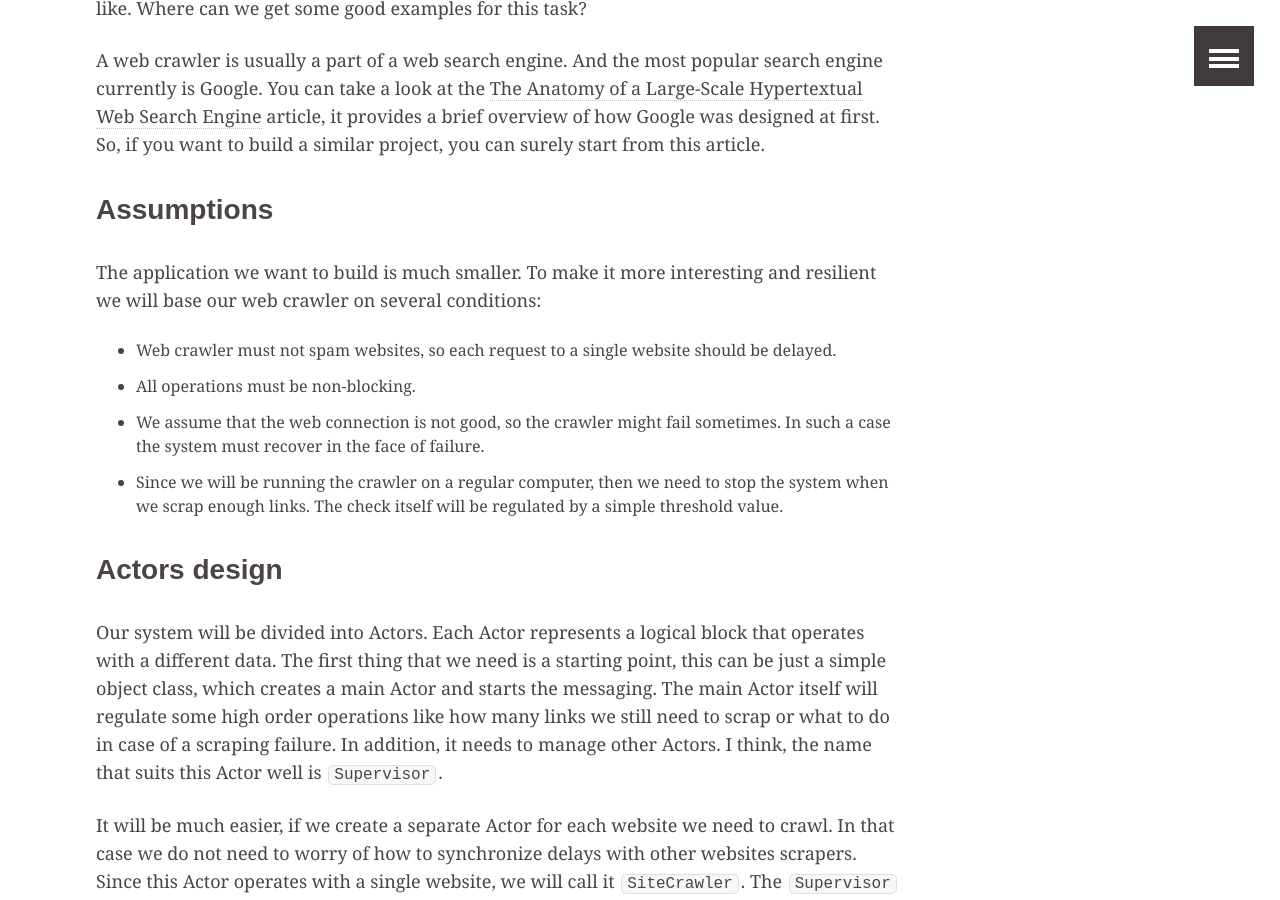
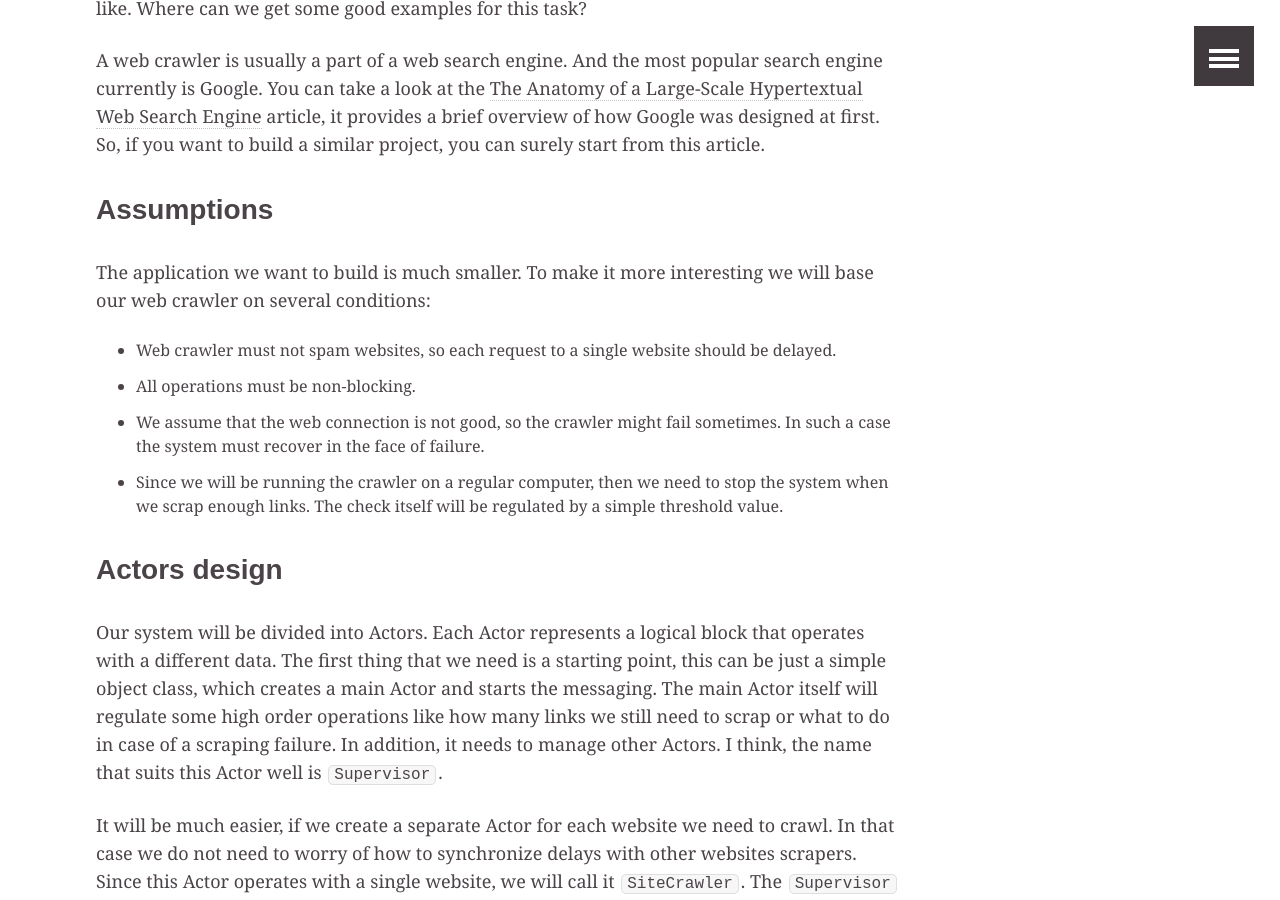
Before and after one commit to Foat/foat.github.io, a Jekyll site: the page built from _posts/articles/2016-01-17-crawling-with-akka.markdown, in a window 1280 px wide and 900 px high, scrolled down 723 px. Built offline with Jekyll 4.4.1, drawn with Linux system fonts in a browser that asks for light colours; comment, search, counter and statistics services are not loaded; some of the changed text lies outside the part shown.

Commit message:
text updates

```diff
--- a/_posts/articles/2016-01-17-crawling-with-akka.markdown
+++ b/_posts/articles/2016-01-17-crawling-with-akka.markdown
@@ -25,7 +25,7 @@ A web crawler is usually a part of a web search engine. And the most popular sea
 
 ### Assumptions
 
-The application we want to build is much smaller. To make it more interesting and resilient we will base our web crawler on several conditions:
+The application we want to build is much smaller. To make it more interesting we will base our web crawler on several conditions:
 
 * Web crawler must not spam websites, so each request to a single website should be delayed.
 * All operations must be non-blocking.
@@ -200,7 +200,7 @@ We create a scheduler that sends a `process` message to the Actor each second. W
 
 When we need to get a response from an Actor, we can use the [ask pattern]. It uses a `?` symbol. The `timeout` variable implicitly defines how much time we wait before the `ask` fails automatically. And if it does, the process recovers with the `ScrapFailure` message. Finally, we send the status back to the `Supervisor`.
 
-After all we get a non-blocking Actor, which processes a website without spamming it.
+After all, we get a non-blocking Actor, which processes a website without spamming it.
 
 ### Scraper
 
```
Also changed, not shown: other parts of _posts/articles/2016-01-17-crawling-with-akka.markdown (+1 -1 lines).
